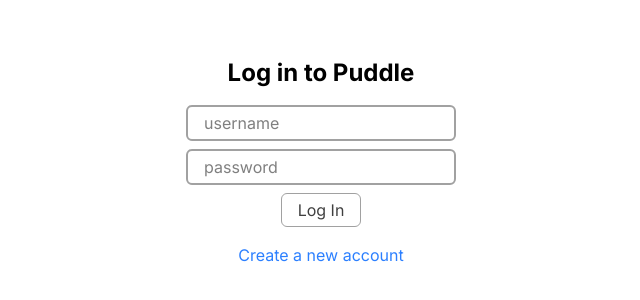
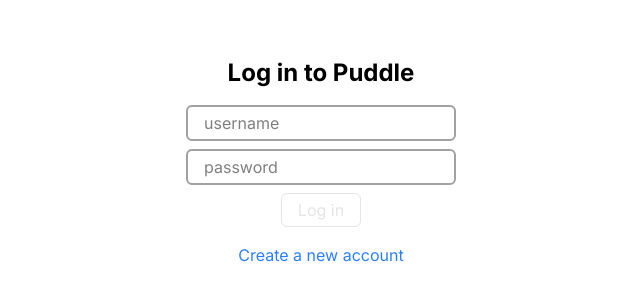
Before and after one commit to Sanjit-M/Puddle_chat, a React (Vite) app in the folder frontend/: page /login in a window 1280 px wide. Shown: the part 238-538 px from the top of the page, without its empty margins (319-959 px from the left). Built offline with nearby package versions, Linux system fonts and the light colour scheme.

Commit message:
login and signup buttons now are disabled if input is invalid

```diff
--- a/frontend/src/pages/Login.jsx
+++ b/frontend/src/pages/Login.jsx
@@ -69,12 +69,23 @@ export default function Login() {
 					value={formData.password}
 				/>
 
-				<button
-					type="submit"
-					className="border border-neutral-400 text-neutral-700 hover:border-black hover:text-black transition-colors duration-150 px-4 py-1 rounded-md cursor-pointer"
-				>
-					Log In
-				</button>
+				{formData.username.length > 0 &&
+				formData.password.length > 0 ? (
+					<button
+						type="submit"
+						className="border border-neutral-400 text-neutral-700 hover:border-black hover:text-black transition-colors duration-150 px-4 py-1 rounded-md cursor-pointer"
+					>
+						Log in
+					</button>
+				) : (
+					<button
+						type="submit"
+						disabled="true"
+						className="border border-neutral-200 text-neutral-200 px-4 py-1 rounded-md cursor-not-allowed"
+					>
+						Log in
+					</button>
+				)}
 			</form>
 
 			<a
--- a/frontend/src/pages/Signup.jsx
+++ b/frontend/src/pages/Signup.jsx
@@ -109,12 +109,23 @@ export default function Signup() {
 						<p className="text-red-500">passwords do not match</p>
 					)}
 
+				{formData.password.length >= 8 &&
+				formData.repeatPassword == formData.password ? (
 					<button
 						type="submit"
 						className="border border-neutral-400 text-neutral-700 hover:border-black hover:text-black transition-colors duration-150 px-4 py-1 rounded-md cursor-pointer"
 					>
 						Sign up
 					</button>
+				) : (
+					<button
+						type="submit"
+						disabled="true"
+						className="border border-neutral-200 text-neutral-200 px-4 py-1 rounded-md cursor-not-allowed"
+					>
+						Sign up
+					</button>
+				)}
 			</form>
 
 			<a
```
Lines whose indentation alone changed are shown as unchanged.
